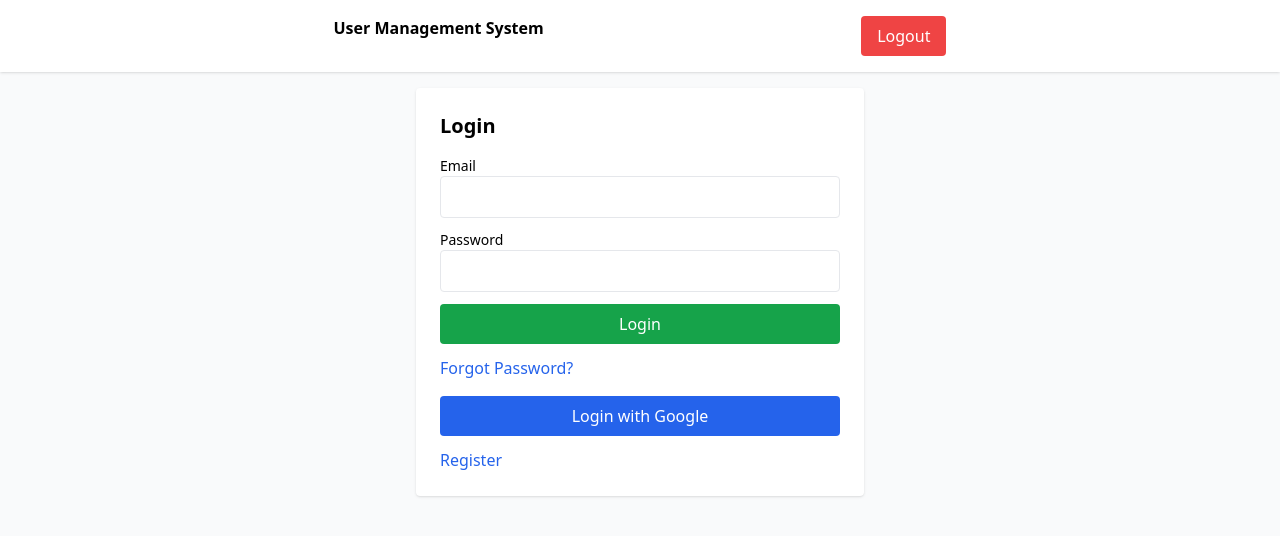
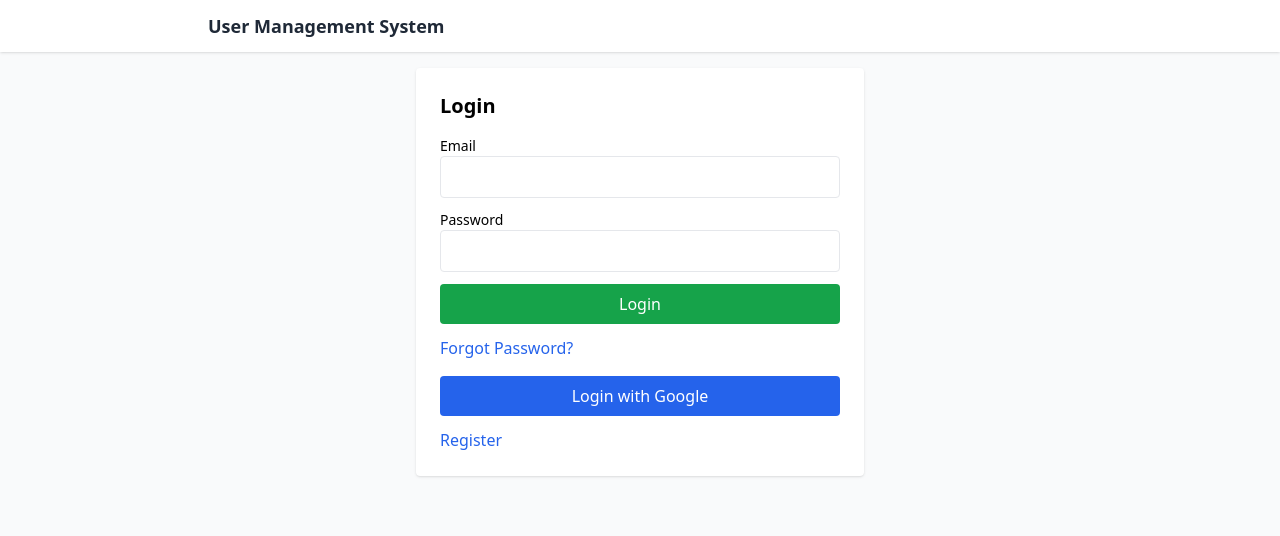
Before and after one commit to mroppatel/user-management-system, a React (Vite) app in the folder client/: page /login in a window 1280 px wide. Shown: the top 536 px of the page. Built offline with nearby package versions, Linux system fonts and the light colour scheme; no server answers.

Commit message:
changes for logout

```diff
--- a/client/src/App.jsx
+++ b/client/src/App.jsx
@@ -12,21 +12,29 @@ const ResetPassword = lazy(() => import("./pages/ResetPassword"));
 const ProtectedRoute = lazy(() => import("./components/ProtectedRoute"));
 
 export default function App() {
+  const isLoggedIn = Boolean(localStorage.getItem("user"));
+
   return (
     <div className="min-h-screen bg-gray-50">
-      <header className="flex item-center justify-evenly bg-white shadow p-4">
-        <div className="max-w-4xl font-bold">User Management System</div>
-        <button
-          onClick={logoutUser}
-          className="bg-red-500 text-white px-4 py-2 rounded"
-        >
-          Logout
-        </button>
+      <header className="bg-white shadow">
+        <div className="max-w-4xl mx-auto px-4 py-3 flex items-center justify-between">
+          <h1 className="text-lg font-semibold text-gray-800">
+            User Management System
+          </h1>
+
+          {isLoggedIn && (
+            <button
+              onClick={logoutUser}
+              className="bg-red-500 text-white px-3 py-1.5 rounded-md text-sm md:text-base"
+            >
+              Logout
+            </button>
+          )}
+        </div>
       </header>
       <main className="max-w-4xl mx-auto p-4">
         <Suspense fallback={<div>Loading...</div>}>
           <Routes>
-            {/* Public Routes */}
             <Route path="/" element={<Navigate to="/login" replace />} />
             <Route path="/login" element={<Login />} />
             <Route path="/register" element={<Register />} />
@@ -34,7 +42,6 @@ export default function App() {
             <Route path="/forgot-password" element={<ForgotPassword />} />
             <Route path="/reset-password" element={<ResetPassword />} />
 
-            {/* Protected Routes */}
             <Route
               path="/profile"
               element={
--- a/client/src/components/ProtectedRoute.jsx
+++ b/client/src/components/ProtectedRoute.jsx
@@ -1,5 +1,5 @@
+import React from "react";
 import { Navigate } from "react-router-dom";
-
 
 export default function ProtectedRoute({ children }) {
   const isLoggedIn = localStorage.getItem("user");
--- a/client/src/pages/Users.jsx
+++ b/client/src/pages/Users.jsx
@@ -52,7 +52,6 @@ export default function Users() {
     <div className="max-w-5xl mx-auto bg-white p-4 sm:p-6 rounded shadow overflow-x-auto">
       <h2 className="text-xl sm:text-2xl font-semibold mb-4">All Users</h2>
 
-      {/* Search Input */}
       <input
         placeholder="Search"
         value={searchTerm}
@@ -60,7 +59,6 @@ export default function Users() {
         className="w-full border p-2 rounded mb-3 focus:outline-none focus:ring-2 focus:ring-blue-500"
       />
 
-      {/* Users Table */}
       <table className="w-full border-collapse min-w-[600px] sm:min-w-full">
         <thead>
           <tr className="text-left bg-gray-100">
@@ -107,7 +105,6 @@ export default function Users() {
         </tbody>
       </table>
 
-      {/* Pagination */}
       <div className="mt-3 flex flex-col sm:flex-row items-center sm:justify-between gap-2 sm:gap-0">
         <div className="flex items-center gap-2">
           <button
```
